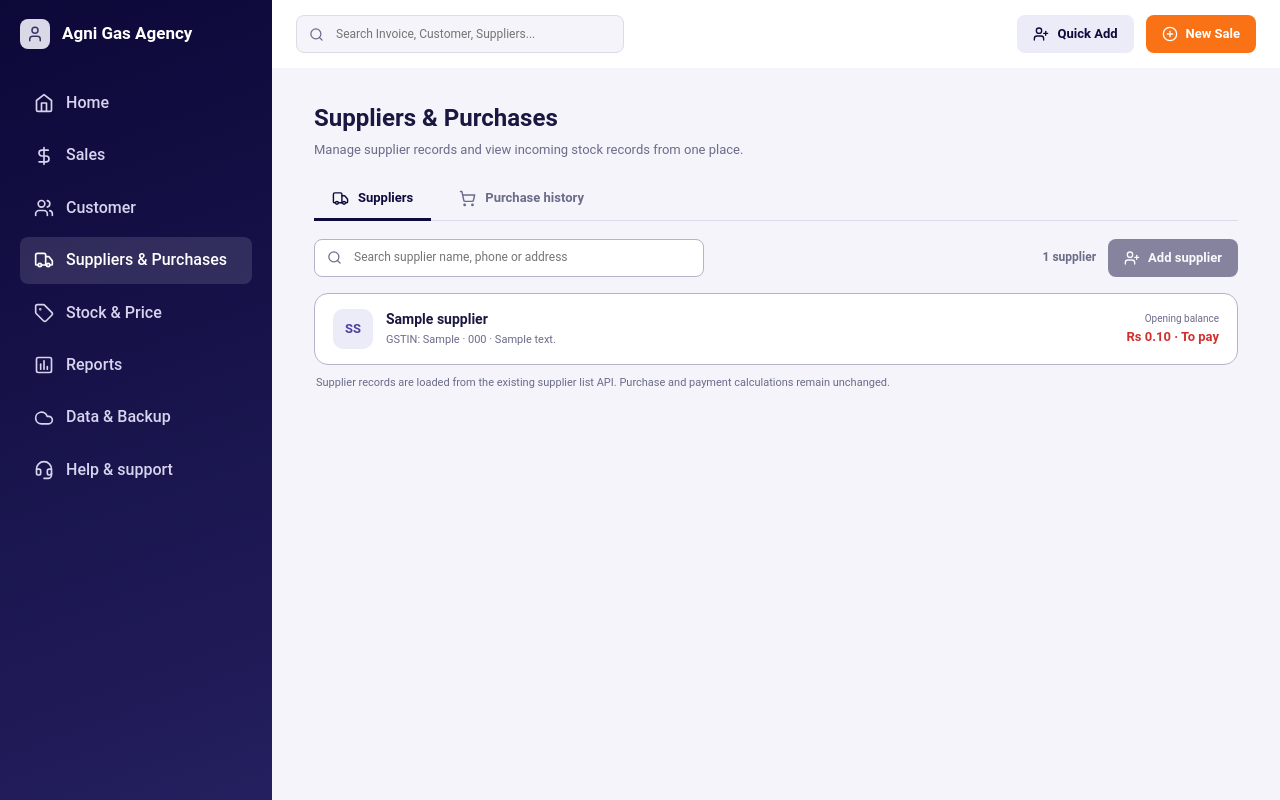
After one commit to DivyanshuGumasta/gas-management, a Flask app: page /suppliers-purchases in a window 1280 px wide. The commit adds this page. Run offline with Flask 3, Linux system fonts and the light colour scheme; tables that the repository leaves empty hold one stand-in row (values such as "Sample post").

Commit message:
combined fronted for supplier and purchases
backend still needs to be done before buttons work.

```diff
--- a/agni-gas/app.py
+++ b/agni-gas/app.py
@@ -17,11 +17,9 @@ PAGES = {
     "/sales": ("placeholder.html", "sales", "Sales", "Sales list, filters and export"),
     "/sales/new": ("placeholder.html", "sales", "New Sale", "Cylinder sale form, payment and GST"),
     "/customers": ("customers.html", "customers", "Customers", "Customer list, add customer, ledger along with Udhaar list, receive payment, payment history"),
-    "/purchases": ("placeholder.html", "purchases", "Purchases",
-                   "Record purchases and attach the supplier's bill"),
+    "/suppliers-purchases": ("suppliers_purchases.html", "suppliers_purchases", "Suppliers & Purchases", ""),
     "/purchases/new": ("placeholder.html", "purchases", "New purchase",
                        "Purchase record with the supplier's bill attached"),
-    "/suppliers": ("placeholder.html", "suppliers", "Suppliers", "Supplier list, add supplier, ledger"),
     "/stock": ("placeholder.html", "stock", "Stock & Price", "Cylinder stock, prices, damaged stock, history"),
     "/reports": ("placeholder.html", "reports", "Reports", "The five business reports, PDF and Excel export"),
     "/data": ("placeholder.html", "data", "Data & Backup", "Backup, restore, export and import"),
@@ -59,6 +57,15 @@ def create_app() -> Flask:
         endpoint = "page_" + (url.strip("/").replace("/", "_") or "home")
         app.add_url_rule(url, endpoint, make_view(template, nav, title, note))
 
+    app.add_url_rule(
+        "/suppliers", "page_suppliers_legacy",
+        lambda: redirect("/suppliers-purchases?tab=suppliers"),
+    )
+    app.add_url_rule(
+        "/purchases", "page_purchases_legacy",
+        lambda: redirect("/suppliers-purchases?tab=purchases"),
+    )
+
     app.add_url_rule("/customers/<int:cid>", "page_customer_detail",
                      make_view("customer_detail.html", "customers", "Customer", ""))
     app.add_url_rule("/udhaar", "page_udhaar", lambda: redirect("/customers"))
--- /dev/null
+++ b/agni-gas/static/css/suppliers_purchases.css
@@ -0,0 +1,53 @@
+/* Combined Suppliers & Purchases workspace. The underlying APIs stay separate. */
+.sp-page-head { display:flex; align-items:flex-start; justify-content:space-between; gap:16px; margin-bottom:20px; }
+.sp-page-head .page-title { margin:0 0 5px; }
+.sp-subtitle { margin:0; color:var(--muted); font-size:13px; }
+
+.sp-tabs { display:flex; gap:10px; border-bottom:1px solid var(--line); margin-bottom:18px; }
+.sp-tab { display:inline-flex; align-items:center; justify-content:center; gap:9px; min-height:42px; padding:0 18px; margin-bottom:-1px; border:0; border-bottom:3px solid transparent; background:transparent; color:var(--muted); font:inherit; font-size:13px; font-weight:700; }
+.sp-tab i[data-icon] { width:17px; height:17px; }
+.sp-tab[aria-selected="true"] { color:var(--navy); border-bottom-color:var(--navy); }
+.sp-tab:hover { color:var(--text); }
+
+.sp-toolbar { display:flex; align-items:center; justify-content:space-between; gap:14px; flex-wrap:wrap; margin-bottom:16px; }
+.sp-search { width:min(390px, 100%); background:#fff; border-color:#b4b3c8; }
+.sp-toolbar-actions { display:flex; align-items:center; gap:12px; }
+.sp-count { color:var(--muted); font-size:12px; font-weight:600; }
+.sp-toolbar .btn[disabled] { opacity:.48; cursor:not-allowed; }
+
+.sp-list-card { overflow:hidden; background:#fff; border:1px solid #b4b3c8; border-radius:14px; }
+.sp-supplier-row { display:flex; align-items:center; gap:13px; padding:15px 18px; border-top:1px solid #e5e5ef; min-width:0; }
+.sp-supplier-row:first-child { border-top:0; }
+.sp-supplier-avatar { width:40px; height:40px; flex:none; display:grid; place-items:center; border-radius:10px; background:var(--indigo-soft); color:var(--indigo); font-weight:700; font-size:13px; }
+.sp-supplier-main { flex:1; min-width:0; display:flex; flex-direction:column; gap:3px; }
+.sp-supplier-main b { font-size:14px; overflow-wrap:anywhere; }
+.sp-supplier-main small { color:var(--muted); font-size:11px; overflow-wrap:anywhere; }
+.sp-supplier-balance { display:flex; flex-direction:column; align-items:flex-end; gap:2px; min-width:115px; }
+.sp-supplier-balance small { color:var(--muted); font-size:10px; }
+.sp-supplier-balance b { font-size:13px; }
+.sp-supplier-balance .sp-payable { color:var(--red); }
+.sp-supplier-balance .sp-advance { color:var(--green); }
+.sp-supplier-balance .sp-clear { color:var(--muted); }
+.sp-state { display:grid; place-items:center; min-height:150px; padding:28px; color:var(--muted); text-align:center; font-size:13px; }
+.sp-footnote { margin:10px 2px 0; color:var(--muted); font-size:11px; }
+
+.sp-filter-chips { display:flex; flex-wrap:wrap; gap:8px; }
+.sp-chip { height:34px; padding:0 14px; border:1px solid #b4b3c8; border-radius:8px; background:#fff; color:var(--muted); font:inherit; font-size:12px; font-weight:600; }
+.sp-chip.on { background:var(--navy); border-color:var(--navy); color:#fff; }
+.sp-chip:disabled { cursor:default; }
+.sp-purchase-empty { min-height:330px; display:flex; flex-direction:column; align-items:center; justify-content:center; padding:36px 22px; border:1px dashed #c9c8dc; border-radius:14px; background:rgba(255,255,255,.55); text-align:center; }
+.sp-empty-icon { width:54px; height:54px; display:grid; place-items:center; border-radius:15px; background:var(--indigo-soft); color:var(--indigo); }
+.sp-empty-icon i[data-icon] { width:25px; height:25px; }
+.sp-purchase-empty h2 { margin:14px 0 5px; font-size:17px; color:var(--text); }
+.sp-purchase-empty p { max-width:430px; margin:0; color:var(--muted); font-size:13px; }
+.sp-coming-soon { margin-top:15px; padding:5px 10px; border-radius:7px; background:#ecebf8; color:#51468e; font-size:11px; font-weight:700; }
+
+@media (max-width:700px) {
+  .sp-toolbar, .sp-toolbar-actions { align-items:stretch; }
+  .sp-toolbar-actions { width:100%; justify-content:space-between; }
+  .sp-toolbar-actions .btn { flex:none; }
+  .sp-supplier-row { padding:13px 12px; gap:9px; }
+  .sp-supplier-balance { min-width:92px; }
+  .sp-supplier-main small { max-width:100%; }
+  .sp-tab { flex:1; padding:0 8px; }
+}
--- /dev/null
+++ b/agni-gas/static/js/suppliers_purchases.js
@@ -0,0 +1,99 @@
+// Combined Suppliers & Purchases page. This only combines navigation/presentation:
+// supplier data still comes from /api/suppliers; no purchase API is introduced.
+(function () {
+  const $ = (id) => document.getElementById(id);
+  const esc = UI.esc;
+  const fmt = UI.fmt;
+  const tabs = {
+    suppliers: { button: $("sp-tab-suppliers"), view: $("sp-view-suppliers") },
+    purchases: { button: $("sp-tab-purchases"), view: $("sp-view-purchases") },
+  };
+  let rows = [];
+  let timer = null;
+
+  function setTab(name, updateUrl = true) {
+    const selected = name === "purchases" ? "purchases" : "suppliers";
+    Object.entries(tabs).forEach(([key, item]) => {
+      const active = key === selected;
+      item.button.setAttribute("aria-selected", active ? "true" : "false");
+      item.button.tabIndex = active ? 0 : -1;
+      item.view.hidden = !active;
+    });
+    if (updateUrl) {
+      const url = new URL(window.location.href);
+      url.searchParams.set("tab", selected);
+      window.history.replaceState({}, "", url);
+    }
+  }
+
+  function balanceMarkup(raw) {
+    const value = Number(raw) || 0;
+    if (value > 0) {
+      return '<span class="sp-payable">' + esc(fmt.money(value)) + ' · To pay</span>';
+    }
+    if (value < 0) {
+      return '<span class="sp-advance">' + esc(fmt.money(Math.abs(value))) + ' · Advance</span>';
+    }
+    return '<span class="sp-clear">Clear</span>';
+  }
+
+  function drawSuppliers(data) {
+    const list = $("sp-supplier-list");
+    $("sp-supplier-count").textContent = data.length + (data.length === 1 ? " supplier" : " suppliers");
+    if (!data.length) {
+      list.innerHTML = '<div class="sp-state">No suppliers found.</div>';
+      return;
+    }
+    list.innerHTML = data.map((supplier) => {
+      const contact = [supplier.gstin ? "GSTIN: " + supplier.gstin : "", supplier.phone || "", supplier.address || ""]
+        .filter(Boolean).join(" · ");
+      return '<article class="sp-supplier-row">' +
+        '<span class="sp-supplier-avatar">' + esc(fmt.initials(supplier.name)) + '</span>' +
+        '<span class="sp-supplier-main"><b>' + esc(supplier.name) + '</b>' +
+        '<small>' + esc(contact || "No contact details") + '</small></span>' +
+        '<span class="sp-supplier-balance"><small>Opening balance</small><b>' + balanceMarkup(supplier.balance) + '</b></span>' +
+        '</article>';
+    }).join("");
+  }
+
+  async function loadSuppliers() {
+    const error = $("sp-supplier-error");
+    const list = $("sp-supplier-list");
+    const query = $("sp-supplier-search").value.trim();
+    error.hidden = true;
+    list.innerHTML = '<div class="sp-state">Loading suppliers…</div>';
+    try {
+      rows = await Api.get("/api/suppliers?q=" + encodeURIComponent(query));
+      drawSuppliers(rows);
+    } catch (err) {
+      list.innerHTML = '<div class="sp-state">Supplier list could not be loaded.</div>';
+      $("sp-supplier-error-text").textContent = "Could not load suppliers. " + (err.message || "Please try again.");
+      error.hidden = false;
+      $("sp-supplier-count").textContent = "";
+    }
+  }
+
+  document.addEventListener("DOMContentLoaded", () => {
+    const params = new URLSearchParams(window.location.search);
+    setTab(params.get("tab"), false);
+
+    Object.entries(tabs).forEach(([name, item]) => {
+      item.button.addEventListener("click", () => setTab(name));
+      item.button.addEventListener("keydown", (event) => {
+        if (event.key === "ArrowRight" || event.key === "ArrowLeft") {
+          event.preventDefault();
+          const next = name === "suppliers" ? "purchases" : "suppliers";
+          tabs[next].button.focus();
+          setTab(next);
+        }
+      });
+    });
+
+    $("sp-supplier-search").addEventListener("input", () => {
+      window.clearTimeout(timer);
+      timer = window.setTimeout(loadSuppliers, 220);
+    });
+    $("sp-supplier-retry").addEventListener("click", loadSuppliers);
+    loadSuppliers();
+  });
+})();
--- a/agni-gas/templates/base.html
+++ b/agni-gas/templates/base.html
@@ -17,8 +17,7 @@
         ('home', '/', 'Home', 'home'),
         ('sales', '/sales', 'Sales', 'dollar'),
         ('customers', '/customers', 'Customer', 'users'),
-        ('purchases', '/purchases', 'Purchase', 'cart'),
-        ('suppliers', '/suppliers', 'Supplier', 'truck'),
+        ('suppliers_purchases', '/suppliers-purchases', 'Suppliers & Purchases', 'truck'),
         ('stock', '/stock', 'Stock & Price', 'tag'),
         ('reports', '/reports', 'Reports', 'chart'),
         ('data', '/data', 'Data & Backup', 'cloud'),
--- /dev/null
+++ b/agni-gas/templates/suppliers_purchases.html
@@ -0,0 +1,72 @@
+{% extends "base.html" %}
+{% block content %}
+<link rel="stylesheet" href="{{ url_for('static', filename='css/suppliers_purchases.css') }}">
+
+<div class="sp-page-head">
+  <div>
+    <h1 class="page-title">Suppliers &amp; Purchases</h1>
+    <p class="sp-subtitle">Manage supplier records and view incoming stock records from one place.</p>
+  </div>
+</div>
+
+<div class="sp-tabs" role="tablist" aria-label="Suppliers and purchases">
+  <button class="sp-tab" id="sp-tab-suppliers" type="button" role="tab"
+          aria-controls="sp-view-suppliers" aria-selected="true" data-tab="suppliers">
+    <i data-icon="truck"></i><span>Suppliers</span>
+  </button>
+  <button class="sp-tab" id="sp-tab-purchases" type="button" role="tab"
+          aria-controls="sp-view-purchases" aria-selected="false" data-tab="purchases">
+    <i data-icon="cart"></i><span>Purchase history</span>
+  </button>
+</div>
+
+<section id="sp-view-suppliers" class="sp-view" role="tabpanel" aria-labelledby="sp-tab-suppliers">
+  <div class="sp-toolbar">
+    <label class="search sp-search">
+      <i data-icon="search"></i>
+      <input type="search" id="sp-supplier-search" placeholder="Search supplier name, phone or address" autocomplete="off">
+    </label>
+    <div class="sp-toolbar-actions">
+      <span class="sp-count" id="sp-supplier-count">Loading suppliers…</span>
+      <button class="btn btn-dark" type="button" disabled title="Supplier creation is not part of this frontend merge">
+        <i data-icon="userPlus"></i>Add supplier
+      </button>
+    </div>
+  </div>
+
+  <div id="sp-supplier-error" class="banner banner-error" hidden>
+    <span id="sp-supplier-error-text">Could not load suppliers.</span>
+    <button class="btn btn-ghost btn-sm" id="sp-supplier-retry" type="button">Retry</button>
+  </div>
+
+  <div class="sp-list-card" id="sp-supplier-list" aria-live="polite">
+    <div class="sp-state">Loading suppliers…</div>
+  </div>
+  <p class="sp-footnote">Supplier records are loaded from the existing supplier list API. Purchase and payment calculations remain unchanged.</p>
+</section>
+
+<section id="sp-view-purchases" class="sp-view" role="tabpanel" aria-labelledby="sp-tab-purchases" hidden>
+  <div class="sp-toolbar">
+    <div class="sp-filter-chips" aria-label="Purchase date filters">
+      <button class="sp-chip on" type="button" disabled>Today</button>
+      <button class="sp-chip" type="button" disabled>Last 7 days</button>
+      <button class="sp-chip" type="button" disabled>This month</button>
+      <button class="sp-chip" type="button" disabled>All</button>
+    </div>
+    <button class="btn btn-dark" type="button" disabled title="Purchase entry is not part of this frontend merge">
+      <i data-icon="plus"></i>New purchase
+    </button>
+  </div>
+
+  <div class="sp-purchase-empty">
+    <span class="sp-empty-icon"><i data-icon="cart"></i></span>
+    <h2>Purchase history</h2>
+    <p>Purchase records will appear here when the purchase screen and its existing backend workflow are implemented.</p>
+    <span class="sp-coming-soon">Purchase interface not connected yet</span>
+  </div>
+</section>
+{% endblock %}
+
+{% block scripts %}
+<script src="{{ url_for('static', filename='js/suppliers_purchases.js') }}"></script>
+{% endblock %}
```
Also changed, not shown: agni-gas/tests/test_api.py (+6 -2 lines), agni-gas/README.md.
